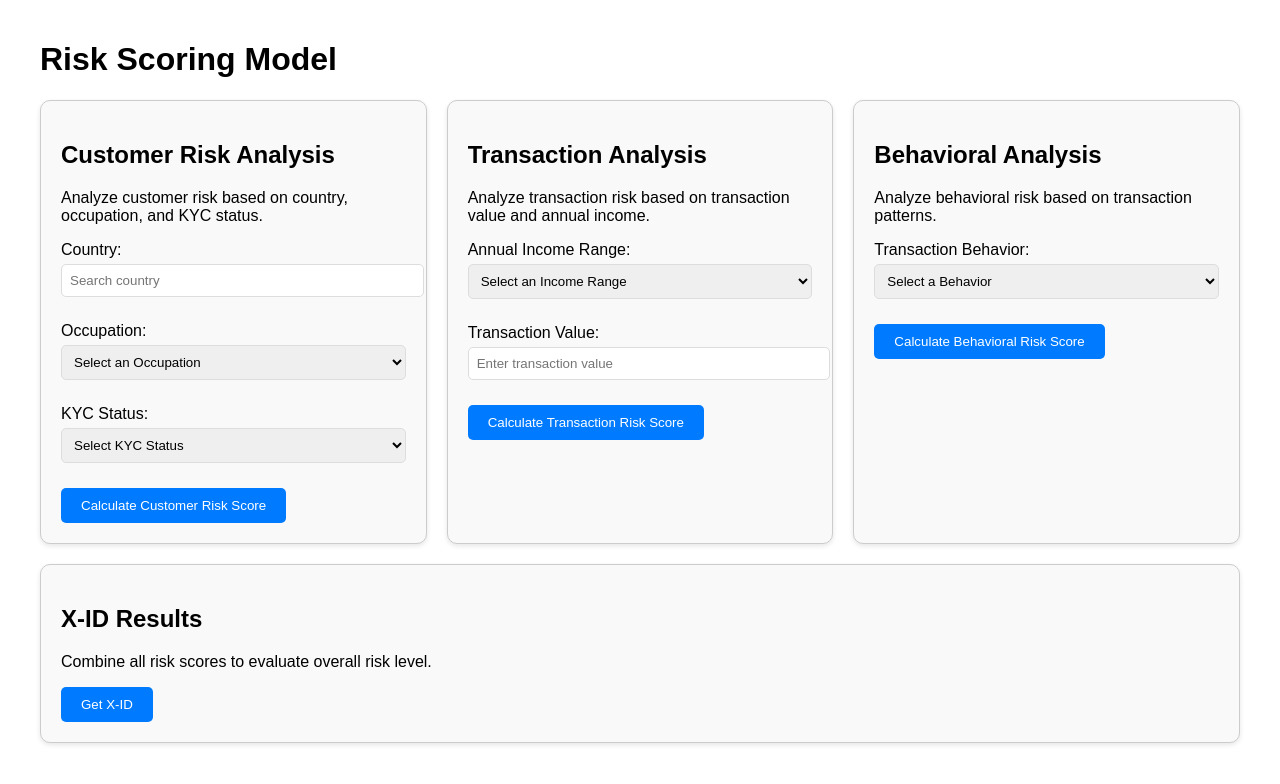
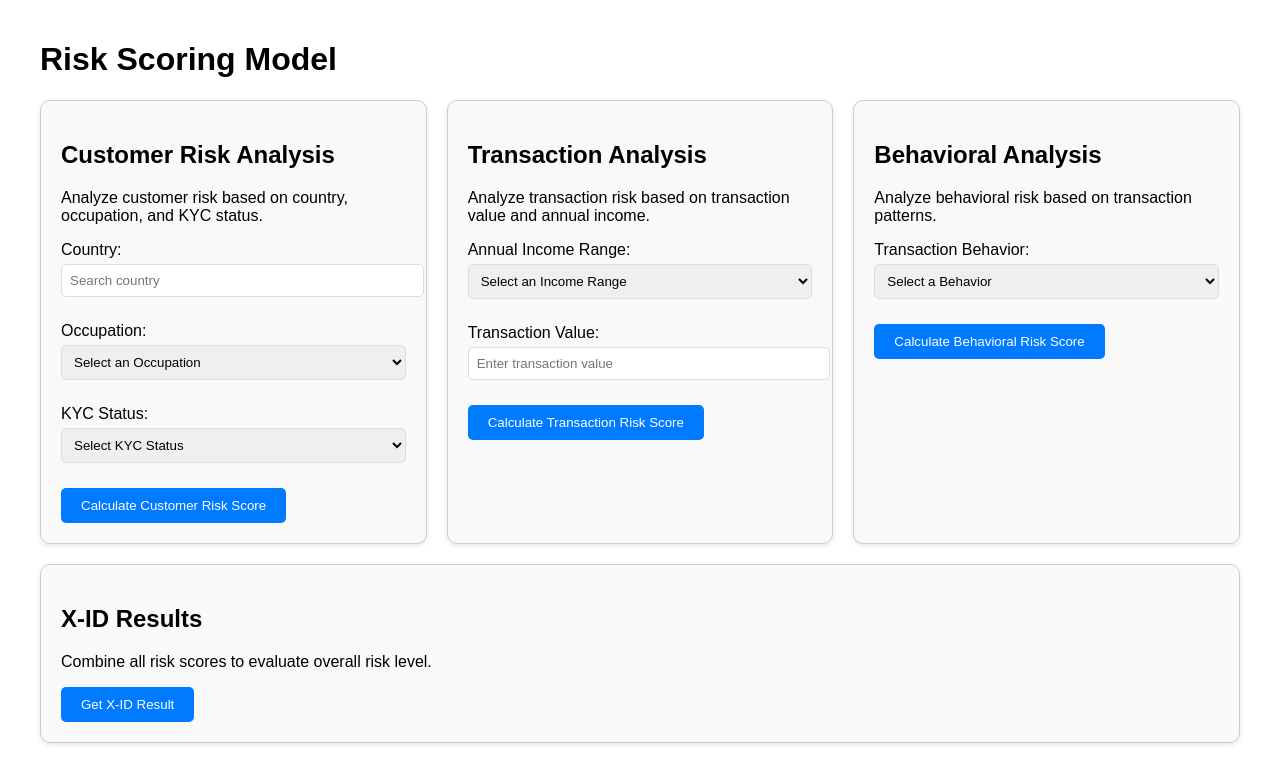
Before and after one commit to krnkiran22/Aml-risk-analysis, a React (Create React App) app: page / in a window 1280 px wide. Shown: the top 784 px of the page. Built offline with nearby package versions, Linux system fonts and the light colour scheme.

Commit message:
Transaction analysis

```diff
--- a/src/App.js
+++ b/src/App.js
@@ -429,7 +429,7 @@ const App = () => {
         <div className="analysis-card">
           <h2>X-ID Results</h2>
           <p>Combine all risk scores to evaluate overall risk level.</p>
-          <button onClick={aggregateResults}>Get X-ID</button>
+          <button onClick={aggregateResults}>Get X-ID Result</button>
           {aggregateScore !== null && (
             <div>
               <p>X-ID Score: {aggregateScore.toFixed(2)}</p>
```
